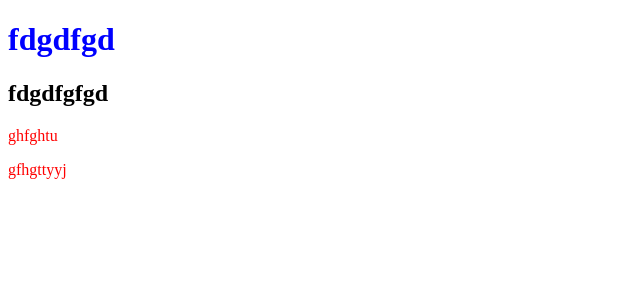
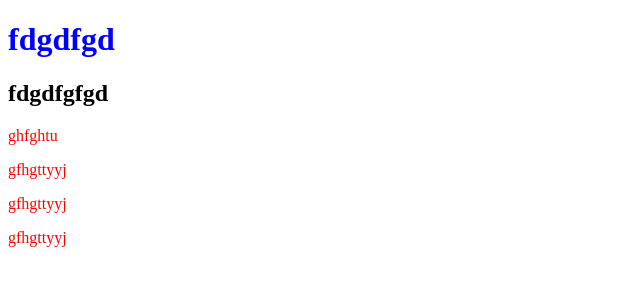
Before and after one commit to SergeyGri/test, a plain HTML site: page index.html in a window 1280 px wide. Shown: the whole page, without its empty margins (0-640 px from the left). Drawn offline with Linux system fonts and the light colour scheme.

Commit message:
new pars

```diff
--- a/index.html
+++ b/index.html
@@ -10,5 +10,7 @@
 <h2>fdgdfgfgd</h2>
 <p>ghfghtu</p>
 <p>gfhgttyyj</p>
+<p>gfhgttyyj</p>
+<p>gfhgttyyj</p>
 </body>
 </html>
```
